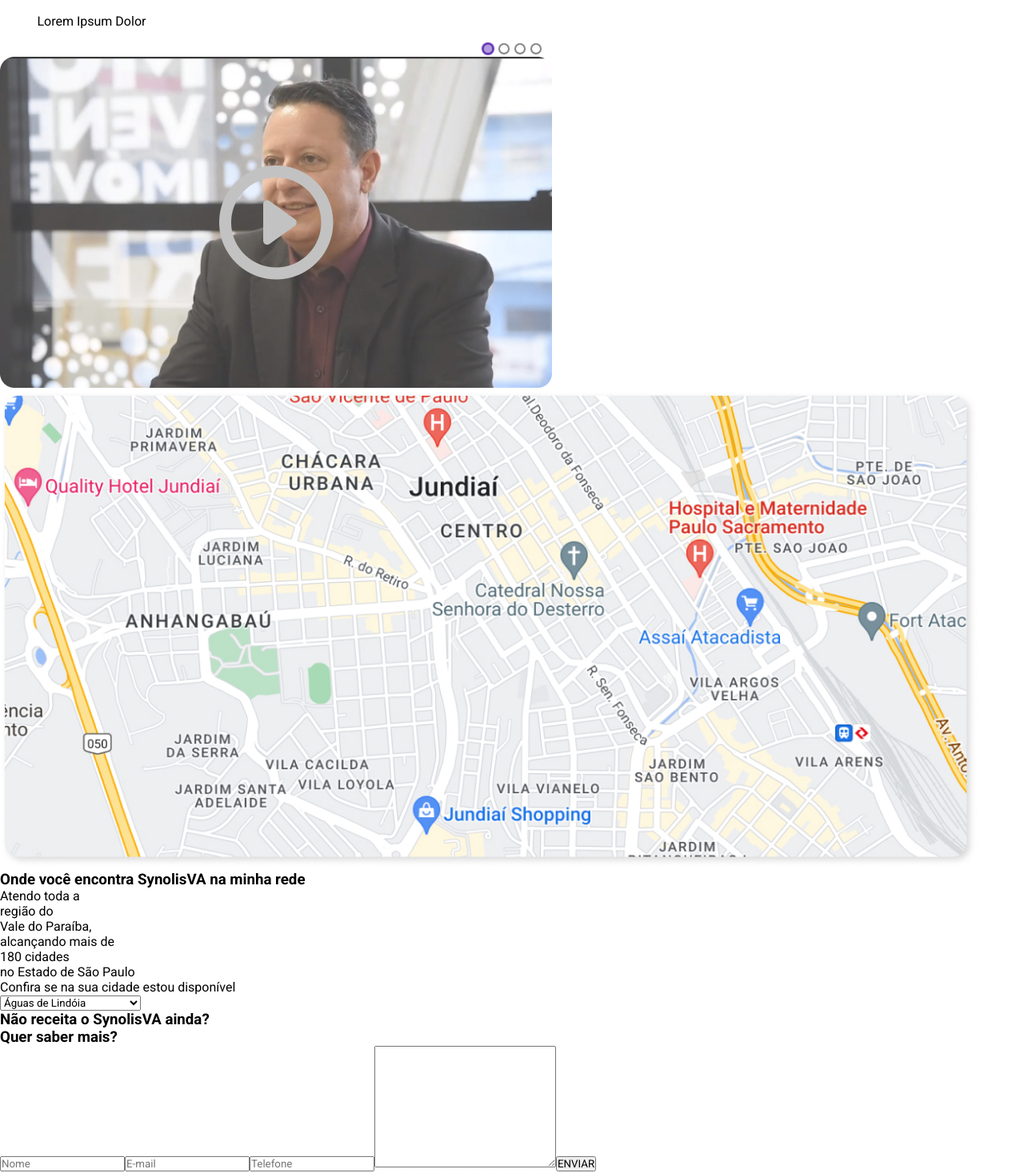
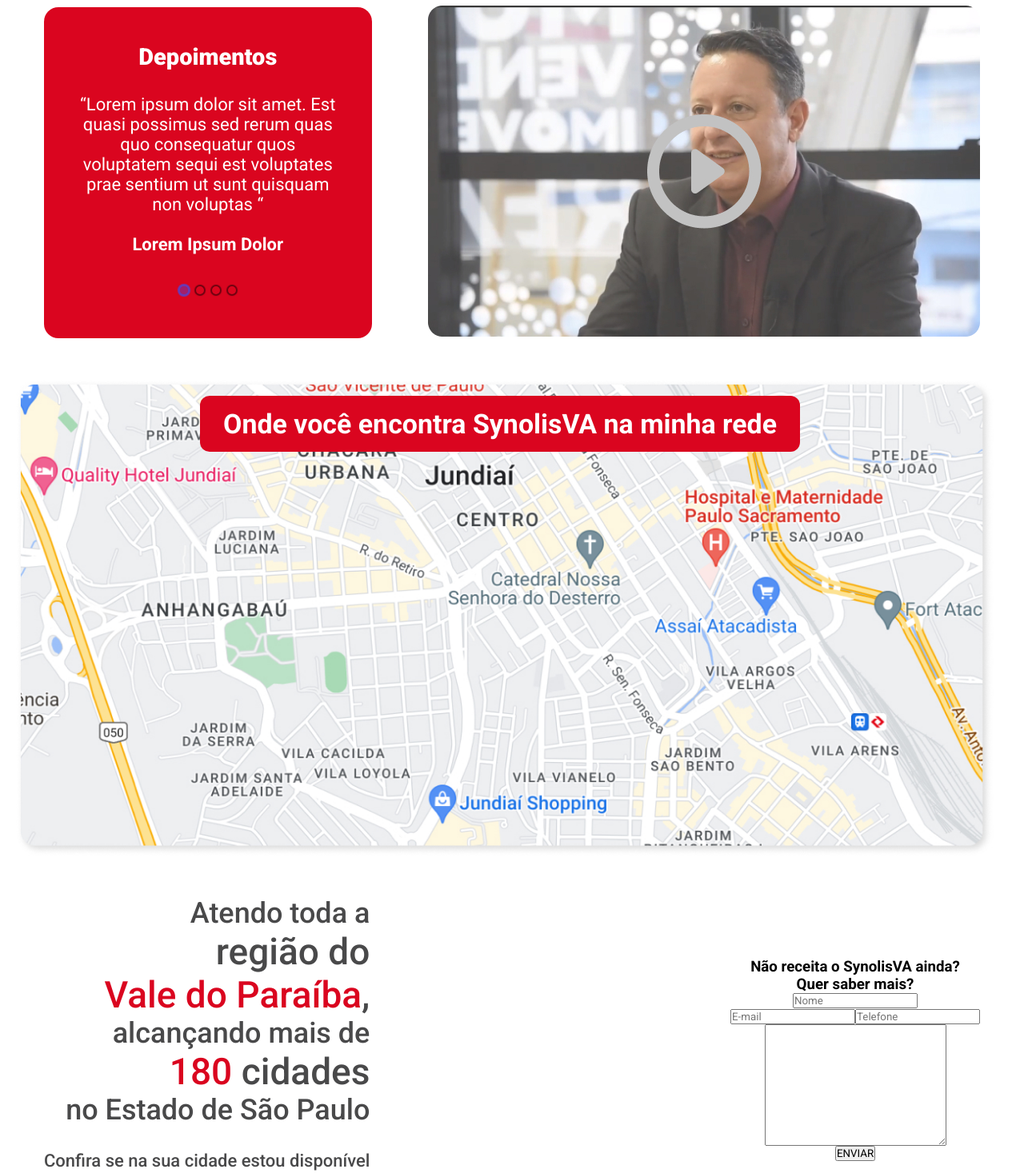
Before and after one commit to giovanna-mrosa/wilson-bueno, a Next.js app: page / in a window 1280 px wide. Shown: the part 1083-2550 px from the top of the page at 80% size. Built offline with nearby package versions, Linux system fonts and the light colour scheme.

Commit message:
:lipstick: feat: main sltyle

```diff
--- a/components/SectionTwo.jsx
+++ b/components/SectionTwo.jsx
@@ -12,6 +12,7 @@
           <Carousel
             itemsToShow={1}
             showArrows={false}
+            className={style.carousel}
           >
             <p>
             “Lorem ipsum dolor sit amet. Est quasi possimus sed
@@ -59,7 +60,7 @@
           height="596"
           alt="Map"
         />
-        <div className="where">
+        <div className={style.where}>
           <h3>Onde você encontra SynolisVA na minha rede</h3>
         </div>
       </div>
@@ -281,6 +282,7 @@
               id="name"
               placeholder="Nome"
             />
+            <div className={style.mailPhone}>
               <input
                 type="email"
                 name="email"
@@ -293,6 +295,7 @@
                 id="tel"
                 placeholder="Telefone"
               />
+            </div>
             <textarea name="message" id="message" cols="30" rows="10" />
             <button type="submit">ENVIAR</button>
           </form>
--- a/styles/SectionTwo.module.scss
+++ b/styles/SectionTwo.module.scss
@@ -0,0 +1,137 @@
+.sectionTwoBox {
+  width: 100%;
+  display: flex;
+  flex-direction: column;
+  padding: 50px 20px;
+  align-items: center;
+
+  .columnOneSectionTwo {
+    display: flex;
+    width: 100%;
+    align-items: center;
+    justify-content: space-between;
+    padding: 0 35px;
+
+    .testimony {
+      width: 35%;
+      background-color: #da051f;
+      border-radius: 18px;
+      display: flex;
+      flex-direction: column;
+      text-align: center;
+      color: #fff;
+      padding: 45px 35px;
+      gap: 30px;
+      height: 414px;
+
+      h3 {
+        font-size: 29px;
+        font-weight: 900;
+      }
+
+      .carousel {
+        p {
+          font-size: 22px;
+          margin-bottom: 20px;
+
+          span {
+            font-weight: 700;
+          }
+        }
+
+      }
+
+    }
+  }
+
+  .columnTwoSectionTwo {
+    display: flex;
+    width: 100%;
+    align-items: center;
+    justify-content: space-between;
+    position: relative;
+    margin-top: 50px;
+
+    .where {
+      position: absolute;
+      background-color: #da051f;
+      width: 750px;
+      height: 70px;
+      border-radius: 12px;
+      color: #fff;
+      font-weight: 900;
+      font-size: 29px;
+      display: flex;
+      align-items: center;
+      justify-content: center;
+      top: 20px;
+      left: 230px;
+    }
+  }
+
+  .columnThreeSectionTwo {
+    display: flex;
+    width: 100%;
+    align-items: center;
+    justify-content: space-between;
+    padding: 0 35px;
+    margin-top: 50px;
+
+    .rowOne {
+      display: flex;
+      flex-direction: column;
+      text-align: end;
+      justify-content: flex-end;
+      gap: 30px;
+
+      p {
+        font-size: 36px;
+        font-weight: 500;
+        color: #49494a;
+
+        .bigGray {
+          font-size: 46px;
+        }
+
+        .bigRed {
+          color: #da051f;
+          font-size: 46px;
+        }
+      }
+
+      .optionCity {
+        display: flex;
+        flex-direction: column;
+        align-items: flex-end;
+        gap: 15px;
+
+        p {
+          font-size: 22px;
+        }
+
+        .cities {
+          font-size: 22px;
+          outline: none;
+          border: none;
+          border-radius: 12px;
+          color: #49494a;
+          background-color: #e6e6e6;
+          height: 50px;
+          padding-left: 20px;
+        }
+      }
+    }
+
+    .rowTwo {
+      display: flex;
+      flex-direction: column;
+      text-align: center;
+
+      form {
+        display: flex;
+        flex-direction: column;
+        align-items: center;
+      }
+    }
+  }
+}
```
Also changed, not shown: styles/globals.css (line endings or trailing spaces). Lines whose indentation alone changed are shown as unchanged.
